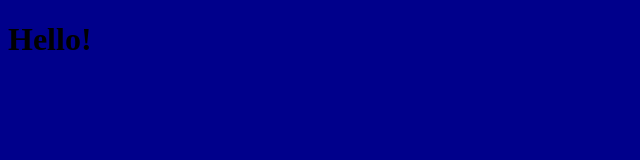
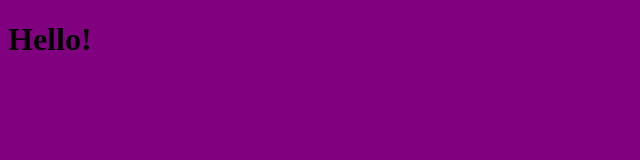
Before and after one commit to dstanley92/GitDemo, a plain HTML site: page index.html in a window 1280 px wide. Shown: the whole page, without its empty margins (0-640 px from the left). Drawn offline with Linux system fonts and the light colour scheme.

Commit message:
change bg color to purple

```diff
--- a/app.css
+++ b/app.css
@@ -3,5 +3,5 @@ h1 {
 }
 
 body {
-    background-color: darkblue;
+    background-color: purple;
 }
```
